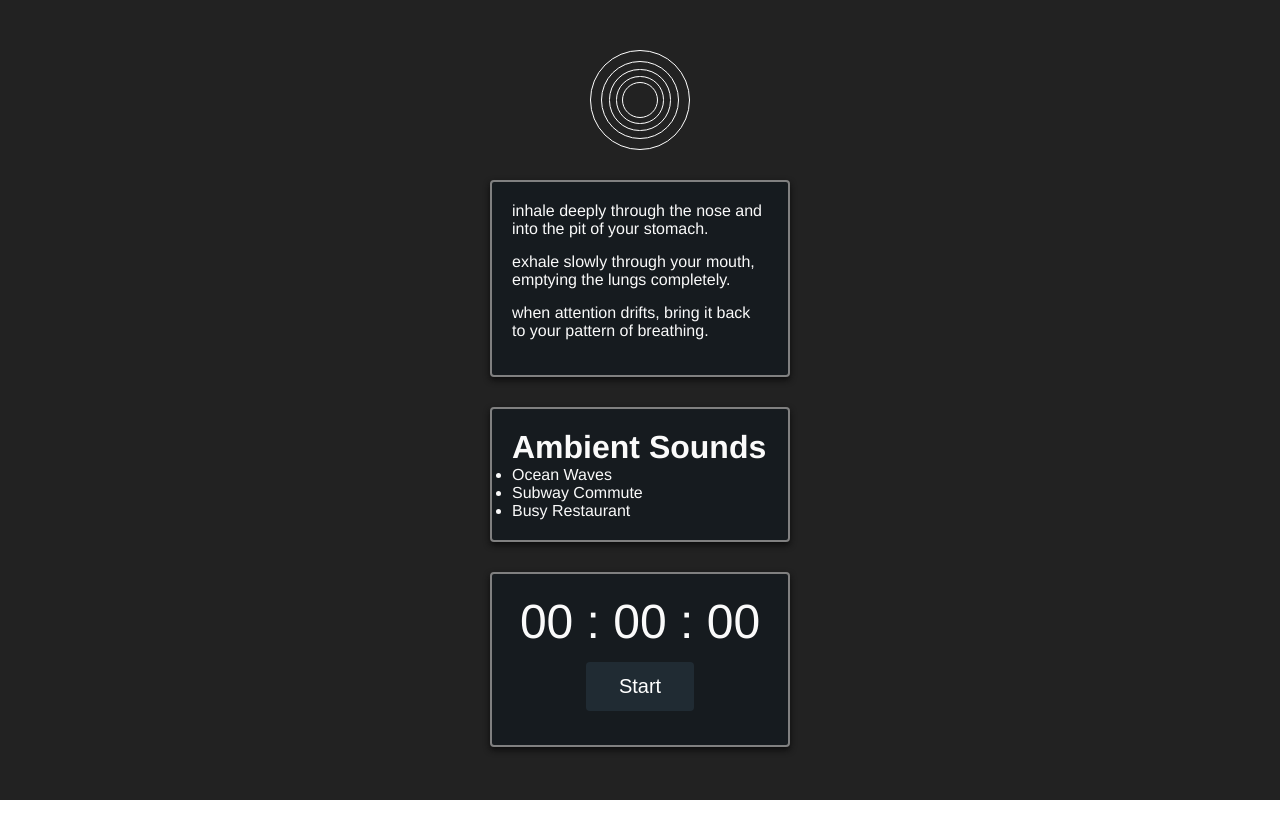
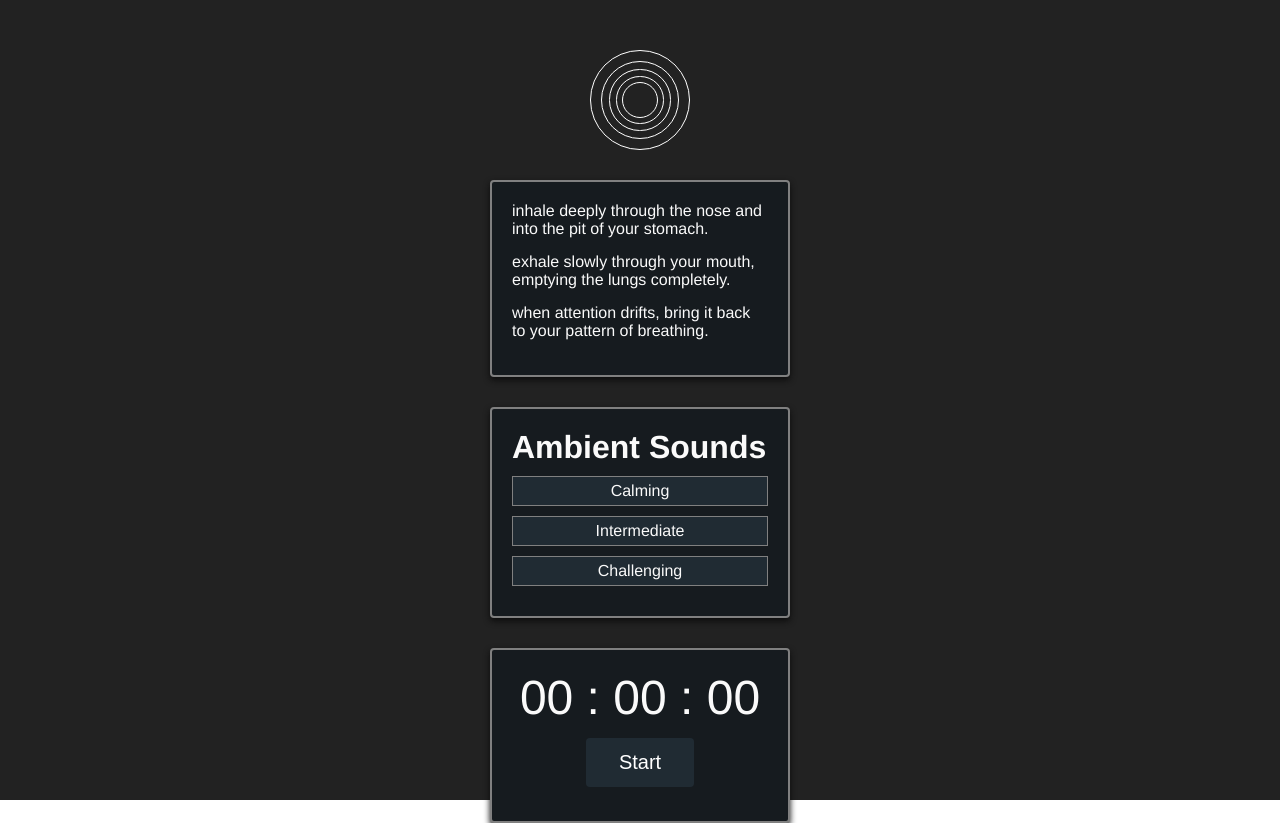
Before and after one commit to ArnoldDonPaul/Doppler, a React (Create React App) app: page / in a window 1280 px wide. Before the commit the page ends 800 px from the top, so only its background shows below. Built offline with nearby package versions, Linux system fonts and the light colour scheme.

Commit message:
Music buttons styled

```diff
--- a/src/components/Music.js
+++ b/src/components/Music.js
@@ -13,13 +13,13 @@ class Music extends Component {
         if (this.state.selectedTrack !== prevState.selectedTrack) {
             let track;
             switch (this.state.selectedTrack) {
-                case "Ocean Waves":
+                case "Calming":
                     track = oceanWaves
                     break;
-                case "Subway Commute":
+                case "Intermediate":
                     track = subwayCommute
                     break;
-                case "Busy Restaurant":
+                case "Challenging":
                     track = busyRestaurant
                     break;
                 default:
@@ -33,9 +33,10 @@ class Music extends Component {
     }
 
     render() {
-        const list = [{ id: 1, title: "Ocean Waves" }, { id: 2, title: "Subway Commute" }, { id: 3, title: "Busy Restaurant" }].map(item => {
+        const list = [{ id: 1, title: "Calming" }, { id: 2, title: "Intermediate" }, { id: 3, title: "Challenging" }].map(item => {
             return (
                 <li
+                    className="music__listItem"
                     key={item.id}
                     onClick={() => this.setState({ selectedTrack: item.title })}
                 >
@@ -46,8 +47,8 @@ class Music extends Component {
 
         return (
             <div className="music">
-                <h1>Ambient Sounds</h1>
-                <ul>{list}</ul>
+                <h1 className="music__header">Ambient Sounds</h1>
+                <ul className="music__list">{list}</ul>
                 <audio loop ref={ref => this.player = ref} />
             </div>
         );
--- a/src/styles/App.scss
+++ b/src/styles/App.scss
@@ -134,3 +134,25 @@ button:hover {
     text-align: center;
   }
 }
+
+//MUSIC
+
+.music {
+  &__header {
+    margin-bottom: 10px;
+  }
+  &__list {
+    list-style: none;
+    text-align: center;
+  }
+  &__listItem {
+    border: solid 1px grey;
+    background-color: #202b33;
+    margin-bottom: 10px;
+    padding: 5px;
+  }
+  &__listItem:hover {
+    border: solid 1px white;
+    background-color: #106ba3;
+  }
+}
```
